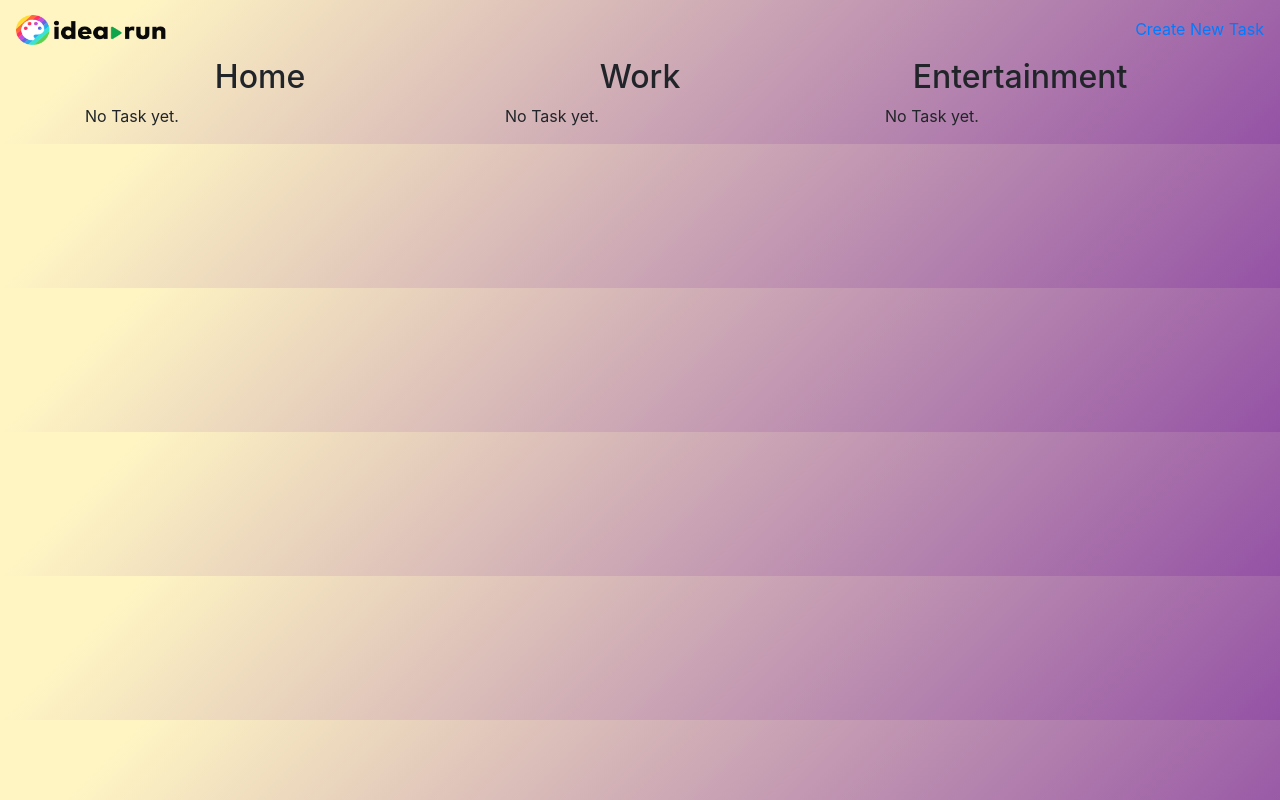
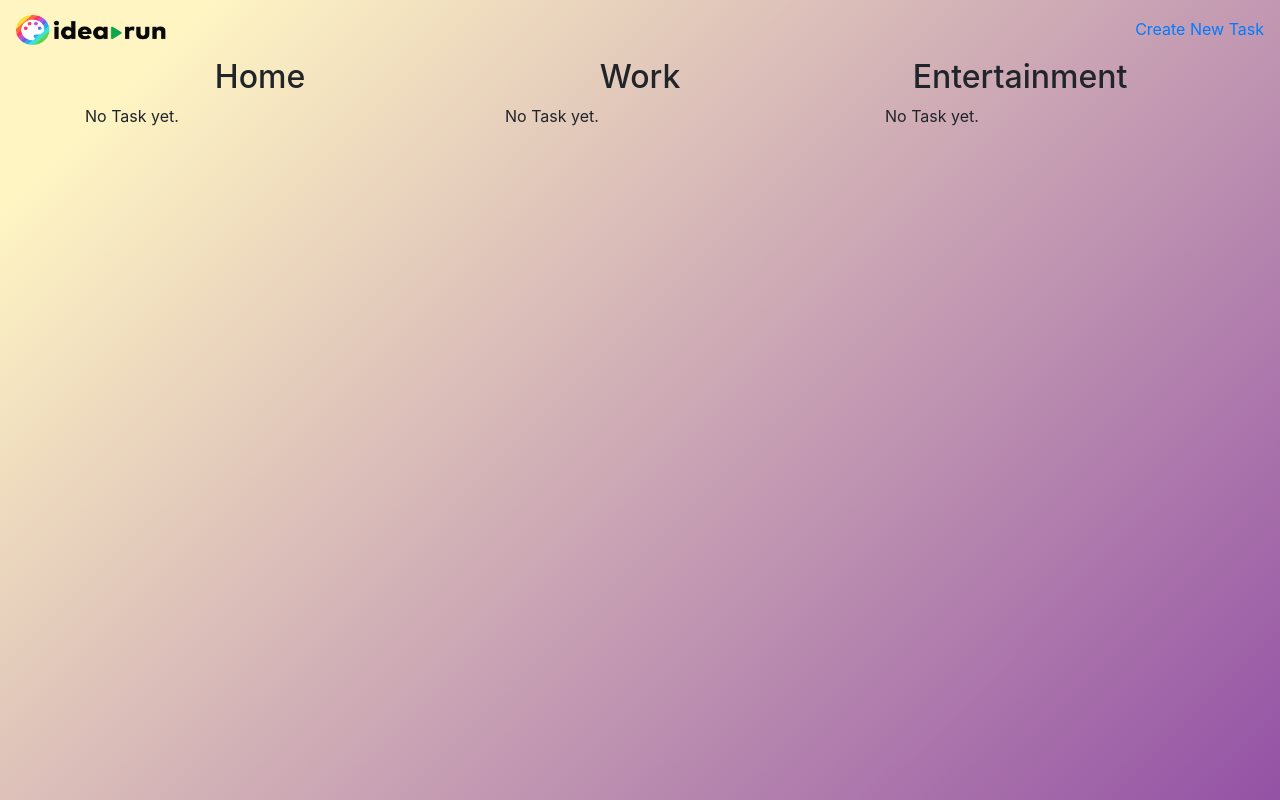
Before and after one commit to mansourmahboubi/django-taskmanager, a Django app: page / in a window 1280 px wide. Run offline with Django 3.2, Linux system fonts and the light colour scheme; data that the repository does not hold is empty; some libraries are stand-ins or nearby versions.

Commit message:
some styles

```diff
--- a/static/style.css
+++ b/static/style.css
@@ -1,3 +1,6 @@
+body, html {
+height: 100%;
+}
 .bx-shadow {
   -webkit-box-shadow: 0 10px 6px -6px #777;
      -moz-box-shadow: 0 10px 6px -6px #777;
--- a/templates/troject/task_form.html
+++ b/templates/troject/task_form.html
@@ -2,11 +2,7 @@
 {% load crispy_forms_tags %}
 
 {% block content %}
-<style>
-  body, html {
-  height: 100%;
-}
-</style>
+
 <div class="container">
   <div class="row justify-content-md-center">
     <div class="col-md-auto">
```
